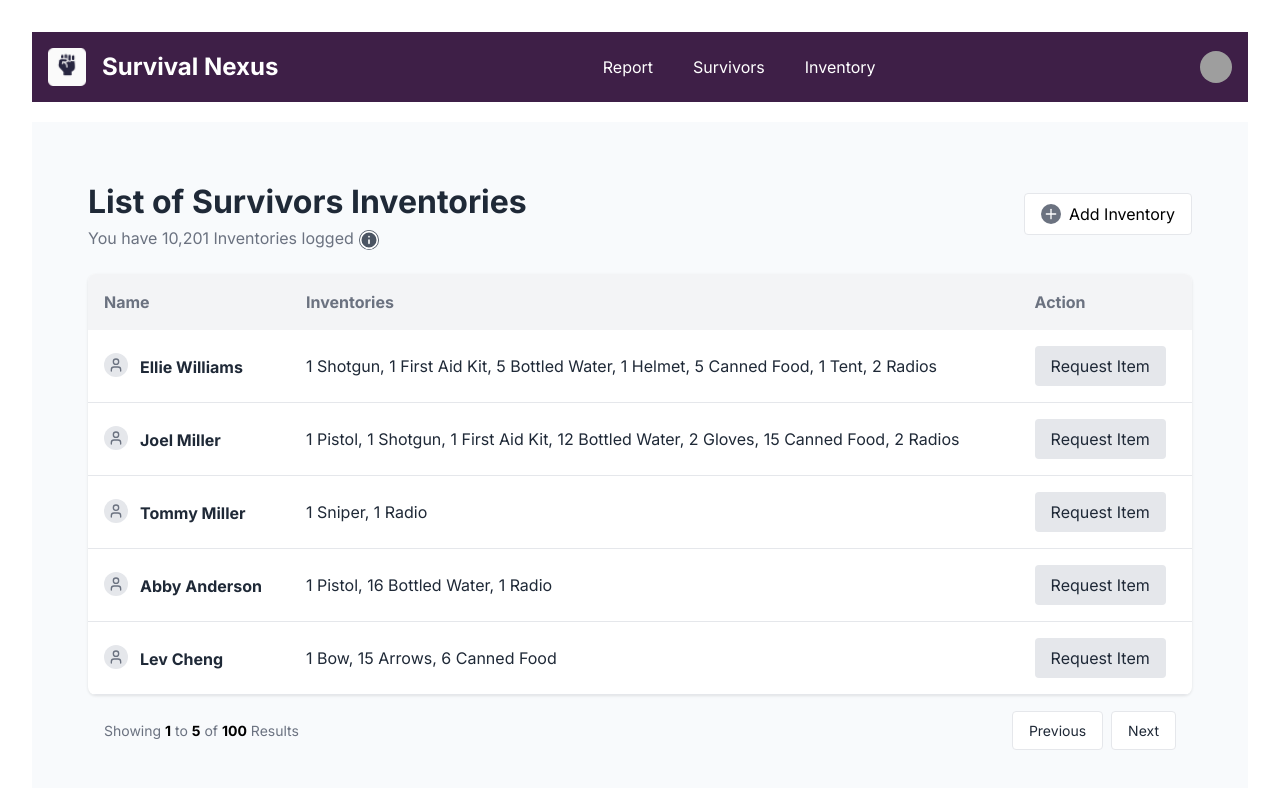
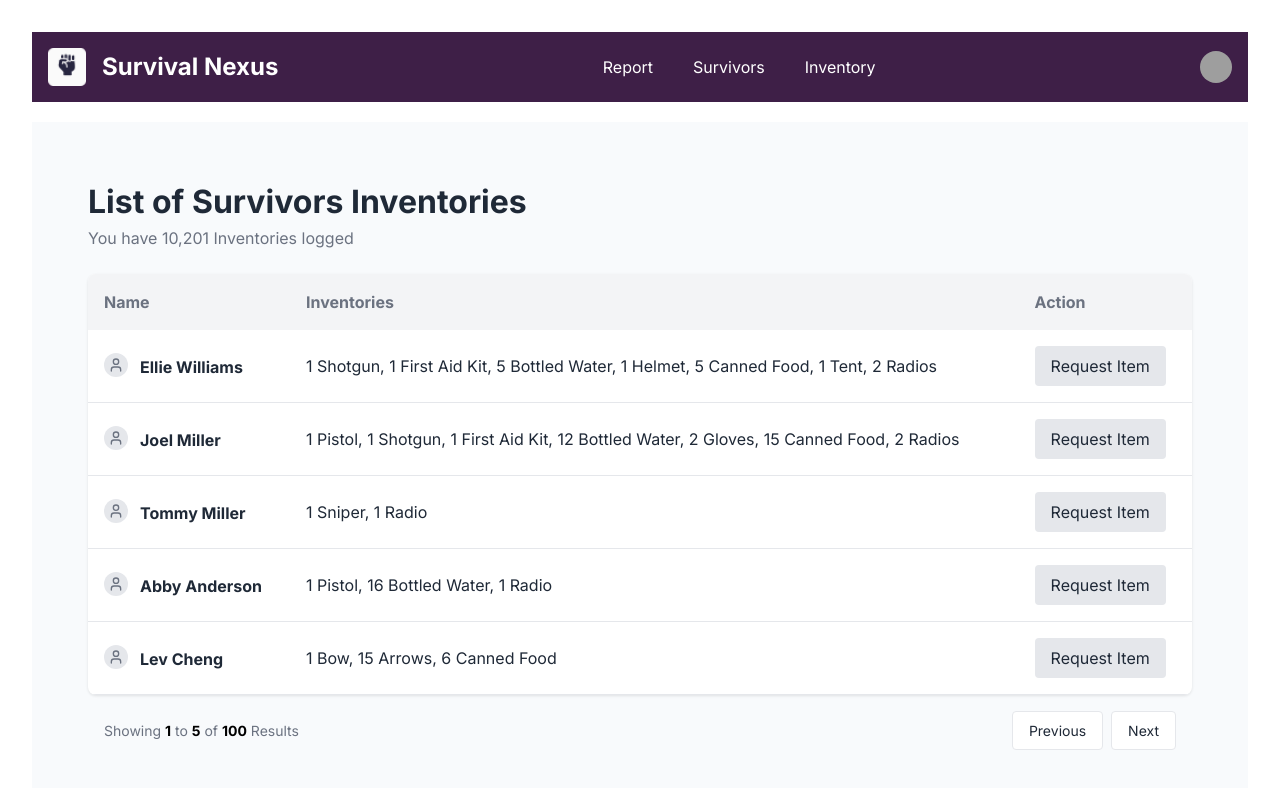
Before and after one commit to diogofonteles/survival-nexus-fr, a Next.js app: page /list-inventories in a window 1280 px wide. Shown: the top 788 px of the page. Built offline with nearby package versions, Linux system fonts and the light colour scheme; grey boxes are pictures that could not be loaded.

Commit message:
chore: update list inventories to call modal request items

```diff
--- a/src/app/(pages)/list-inventories/list-inventories.css
+++ b/src/app/(pages)/list-inventories/list-inventories.css
@@ -18,88 +18,12 @@
 .header-list-inventories h1 {
   font-size: 32px;
   font-weight: bold;
-  color: #1f2937;
+  color: #1F2937;
 }
 
 .header-list-inventories p {
   font-size: 16px;
-  color: #6b7280;
-}
-
-.header-list-inventories .info-icon {
-  position: relative;
-  display: inline-block;
-  cursor: pointer;
-}
-
-.header-list-inventories .info-circle {
-  display: inline-flex;
-  justify-content: center;
-  align-items: center;
-  width: 20px;
-  height: 20px;
-  border-radius: 50%;
-  background-color: #4b5563;
-  color: white;
-  margin-left: 5px;
-}
-
-.header-list-inventories .info-icon .tooltip {
-  visibility: hidden;
-  width: 120px;
-  background-color: black;
-  color: #fff;
-  text-align: center;
-  border-radius: 6px;
-  padding: 5px;
-  position: absolute;
-  z-index: 1;
-  bottom: 125%;
-  left: 50%;
-  margin-left: -60px;
-  opacity: 0;
-  transition: opacity 0.3s;
-}
-
-.header-list-inventories .info-icon .tooltip::after {
-  content: '';
-  position: absolute;
-  top: 100%;
-  left: 50%;
-  margin-left: -5px;
-  border-width: 5px;
-  border-style: solid;
-  border-color: black transparent transparent transparent;
-}
-
-.header-list-inventories .info-icon:hover .tooltip {
-  visibility: visible;
-  opacity: 1;
-}
-
-.add-inventory-button {
-  background-color: white;
-  border: 1px solid #e5e7eb;
-  border-radius: 4px;
-  padding: 8px 16px;
-  cursor: pointer;
-  display: flex;
-  align-items: center;
-  gap: 8px;
-}
-
-.add-inventory-button .plus-circle {
-  display: inline-flex;
-  justify-content: center;
-  align-items: center;
-  width: 20px;
-  height: 20px;
-  border-radius: 50%;
-  background-color: #6b7280;
-}
-
-.add-inventory-button:hover {
-  background-color: hsl(220, 14%, 96%);
+  color: #6B7280;
 }
 
 .table-container {
@@ -123,33 +47,13 @@
 .table th {
   background-color: #f3f4f6;
   font-size: 16px;
-  color: #6b7280;
+  color: #6B7280;
 }
 
 .table td {
   font-size: 16px;
-  color: #1f2937;
+  color: #1F2937;
   border-bottom: 1px solid #e5e7eb;
-}
-
-.table td.status {
-  display: flex;
-  align-items: center;
-  gap: 8px;
-}
-
-.status-healthy {
-  background-color: #d1fae5;
-  color: #10b981;
-  padding: 2px 12px;
-  border-radius: 16px;
-}
-
-.status-infected {
-  background-color: #fee2e2;
-  color: #ef4444;
-  padding: 2px 12px;
-  border-radius: 16px;
 }
 
 .pagination-list-inventories {
@@ -158,7 +62,7 @@
   align-items: center;
   padding: 16px;
   font-size: 14px;
-  color: #6b7280;
+  color: #6B7280;
 }
 
 .pagination-list-inventories strong {
@@ -176,7 +80,7 @@
   border: 1px solid #e5e7eb;
   border-radius: 4px;
   cursor: pointer;
-  color: #1f2937;
+  color: #1F2937;
 }
 
 .pagination-list-inventories .pagination-button:hover {
@@ -199,7 +103,7 @@
 }
 
 .user-icon {
-  color: #6b7280;
+  color: #6B7280;
 }
 
 .name-bold {
@@ -207,14 +111,14 @@
   margin-left: 12px;
 }
 
-.request-button {
+.request-item-button {
+  padding: 8px 16px;
   background-color: #e5e7eb;
-  padding: 8px 16px;
   border: none;
   border-radius: 4px;
   cursor: pointer;
 }
 
-.request-button:hover {
+.request-item-button:hover {
   background-color: #d1d5db;
 }
--- a/src/app/(pages)/list-inventories/page.tsx
+++ b/src/app/(pages)/list-inventories/page.tsx
@@ -1,37 +1,34 @@
 'use client'
 
-// import { useState } from 'react'
+import { useState } from 'react'
 import './list-inventories.css'
-import { Plus, User, Info } from 'lucide-react'
-// import ModalAddInventory from '../modal-add-inventory/page'
+import { User } from 'lucide-react'
+import ModalRequestItem from '../modal-request-item/page'
+
+export default function ListInventories() {
+  const [isModalOpen, setIsModalOpen] = useState(false)
+  const [selectedSurvivor, setSelectedSurvivor] = useState(null)
 
   const inventories = [
     {
       name: 'Ellie Williams',
-    inventory:
+      items:
         '1 Shotgun, 1 First Aid Kit, 5 Bottled Water, 1 Helmet, 5 Canned Food, 1 Tent, 2 Radios',
     },
     {
       name: 'Joel Miller',
-    inventory:
+      items:
         '1 Pistol, 1 Shotgun, 1 First Aid Kit, 12 Bottled Water, 2 Gloves, 15 Canned Food, 2 Radios',
     },
-  {
-    name: 'Tommy Miller',
-    inventory: '1 Sniper, 1 Radio',
-  },
-  {
-    name: 'Abby Anderson',
-    inventory: '1 Pistol, 16 Bottled Water, 1 Radio',
-  },
-  {
-    name: 'Lev Cheng',
-    inventory: '1 Bow, 15 Arrows, 6 Canned Food',
-  },
+    { name: 'Tommy Miller', items: '1 Sniper, 1 Radio' },
+    { name: 'Abby Anderson', items: '1 Pistol, 16 Bottled Water, 1 Radio' },
+    { name: 'Lev Cheng', items: '1 Bow, 15 Arrows, 6 Canned Food' },
   ]
 
-export default function ListInventories() {
-  // const [isModalOpen, setIsModalOpen] = useState(false)
+  const handleRequestItem = (survivor) => {
+    setSelectedSurvivor(survivor)
+    setIsModalOpen(true)
+  }
 
   return (
     <div className="list-container">
@@ -39,23 +36,8 @@ export default function ListInventories() {
         <div className="header-list-inventories">
           <div>
             <h1>List of Survivors Inventories</h1>
-            <p>
-              You have 10,201 Inventories logged
-              <span className="info-icon">
-                <Info size={16} className="info-circle" />
-                <span className="tooltip">Inventories are updated daily</span>
-              </span>
-            </p>
+            <p>You have 10,201 Inventories logged</p>
           </div>
-          <button
-            className="add-inventory-button"
-            // onClick={() => setIsModalOpen(true)}
-          >
-            <div className="plus-circle">
-              <Plus size={16} color="white" />
-            </div>
-            Add Inventory
-          </button>
         </div>
         <div className="table-container">
           <table className="table">
@@ -75,9 +57,14 @@ export default function ListInventories() {
                     </div>
                     <span className="name-bold">{inventory.name}</span>
                   </td>
-                  <td>{inventory.inventory}</td>
+                  <td>{inventory.items}</td>
                   <td>
-                    <button className="request-button">Request Item</button>
+                    <button
+                      className="request-item-button"
+                      onClick={() => handleRequestItem(inventory)}
+                    >
+                      Request Item
+                    </button>
                   </td>
                 </tr>
               ))}
@@ -95,10 +82,11 @@ export default function ListInventories() {
           </div>
         </div>
       </main>
-      {/* <ModalAddInventory
+      <ModalRequestItem
         isOpen={isModalOpen}
         onClose={() => setIsModalOpen(false)}
-      /> */}
+        survivor={selectedSurvivor}
+      />
     </div>
   )
 }
```
Lines whose indentation alone changed are shown as unchanged.
